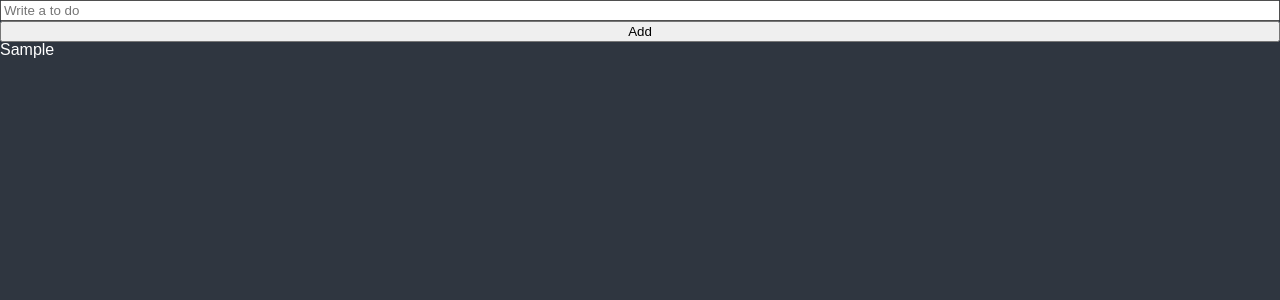
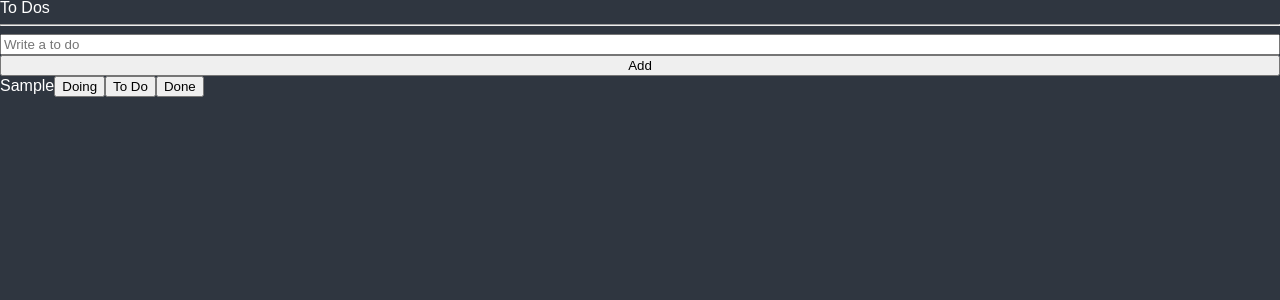
Before and after one commit to 5onze/react-masterclass, a React (Create React App) app: page / in a window 1280 px wide. Both pictures are taken after typing "Sample" into the empty fields and a click on the button "Add". Shown: the top 300 px of the page. Built offline with nearby package versions, Linux system fonts and the light colour scheme.

Commit message:
Refactoring - createToDo, ToDo, ToDoList

```diff
--- /dev/null
+++ b/src/atoms.tsx
@@ -0,0 +1,12 @@
+import { atom } from "recoil";
+
+export interface IToDo {
+  text: string;
+  id: number;
+  category: "TO_DO" | "DOING" | "DONE";
+}
+
+export const toDoState = atom<IToDo[]>({
+  key: "toDo",
+  default: [],
+});
--- /dev/null
+++ b/src/components/CreateToDo.tsx
@@ -0,0 +1,36 @@
+import { useForm } from "react-hook-form";
+import { useRecoilState } from "recoil";
+import { toDoState } from "../atoms";
+
+interface IForm {
+  toDo: string;
+}
+
+function CreateToDo() {
+  const [toDos, setToDos] = useRecoilState(toDoState);
+  const { register, handleSubmit, setValue } = useForm<IForm>();
+  const handleValid = ({ toDo }: IForm) => {
+    console.log("add to do", toDos);
+    setToDos((oldToDos) => [
+      { text: toDo, id: Date.now(), category: "TO_DO" },
+      ...oldToDos,
+    ]);
+    setValue("toDo", "");
+  };
+  return (
+    <form
+      style={{ display: "flex", flexDirection: "column" }}
+      onSubmit={handleSubmit(handleValid)}
+    >
+      <input
+        {...register("toDo", {
+          required: "Please write a To Do",
+        })}
+        placeholder="Write a to do"
+      />
+      <button>Add</button>
+    </form>
+  );
+}
+
+export default CreateToDo;
--- /dev/null
+++ b/src/components/ToDo.tsx
@@ -0,0 +1,14 @@
+import { IToDo } from "../atoms";
+
+function ToDo({ text }: IToDo) {
+  return (
+    <li>
+      <span>{text}</span>
+      <button>Doing</button>
+      <button>To Do</button>
+      <button>Done</button>
+    </li>
+  );
+}
+
+export default ToDo;
--- a/src/components/ToDoList.tsx
+++ b/src/components/ToDoList.tsx
@@ -1,49 +1,18 @@
-import { useForm } from "react-hook-form";
-import { atom, useRecoilState } from "recoil";
-
-interface IForm {
-  toDo: string;
-}
-
-interface IToDo {
-  text: string;
-  id: number;
-  category: "TO_DO" | "DOING" | "DONE";
-}
-
-const toDoState = atom<IToDo[]>({
-  key: "toDo",
-  default: [],
-});
+import CreateToDo from "./CreateToDo";
+import ToDo from "./ToDo";
+import { toDoState } from "../atoms";
+import { useRecoilValue } from "recoil";
 
 function ToDoList() {
-  const [toDos, setToDos] = useRecoilState(toDoState);
-  const { register, handleSubmit, setValue } = useForm<IForm>();
-  const handleValid = ({ toDo }: IForm) => {
-    console.log("add to do", toDos);
-    setToDos((oldToDos) => [
-      { text: toDo, id: Date.now(), category: "TO_DO" },
-      ...oldToDos,
-    ]);
-    setValue("toDo", "");
-  };
+  const toDos = useRecoilValue(toDoState);
   return (
     <div>
-      <form
-        style={{ display: "flex", flexDirection: "column" }}
-        onSubmit={handleSubmit(handleValid)}
-      >
-        <input
-          {...register("toDo", {
-            required: "Please write a To Do",
-          })}
-          placeholder="Write a to do"
-        />
-        <button>Add</button>
-      </form>
+      <h1>To Dos</h1>
+      <hr />
+      <CreateToDo />
       <ul>
         {toDos.map((toDo) => (
-          <li key={toDo.id}>{toDo.text}</li>
+          <ToDo key={toDo.id} {...toDo} />
         ))}
       </ul>
     </div>
```
